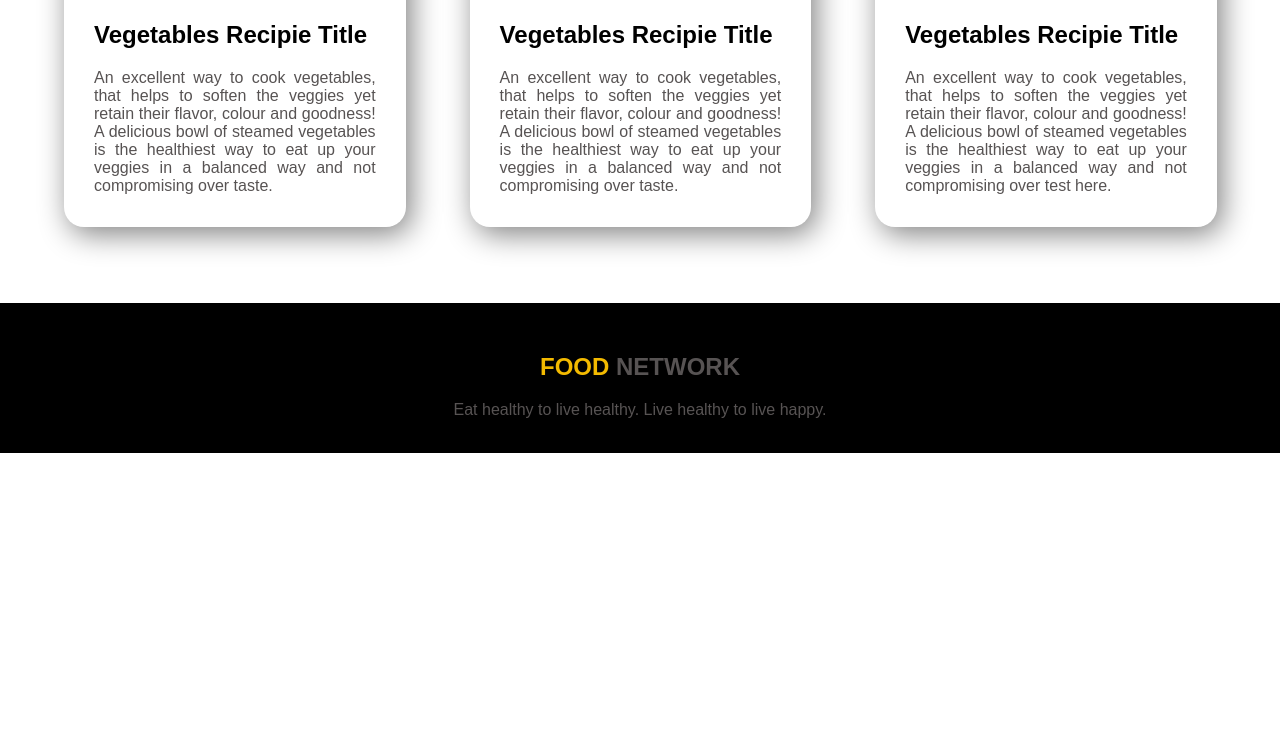
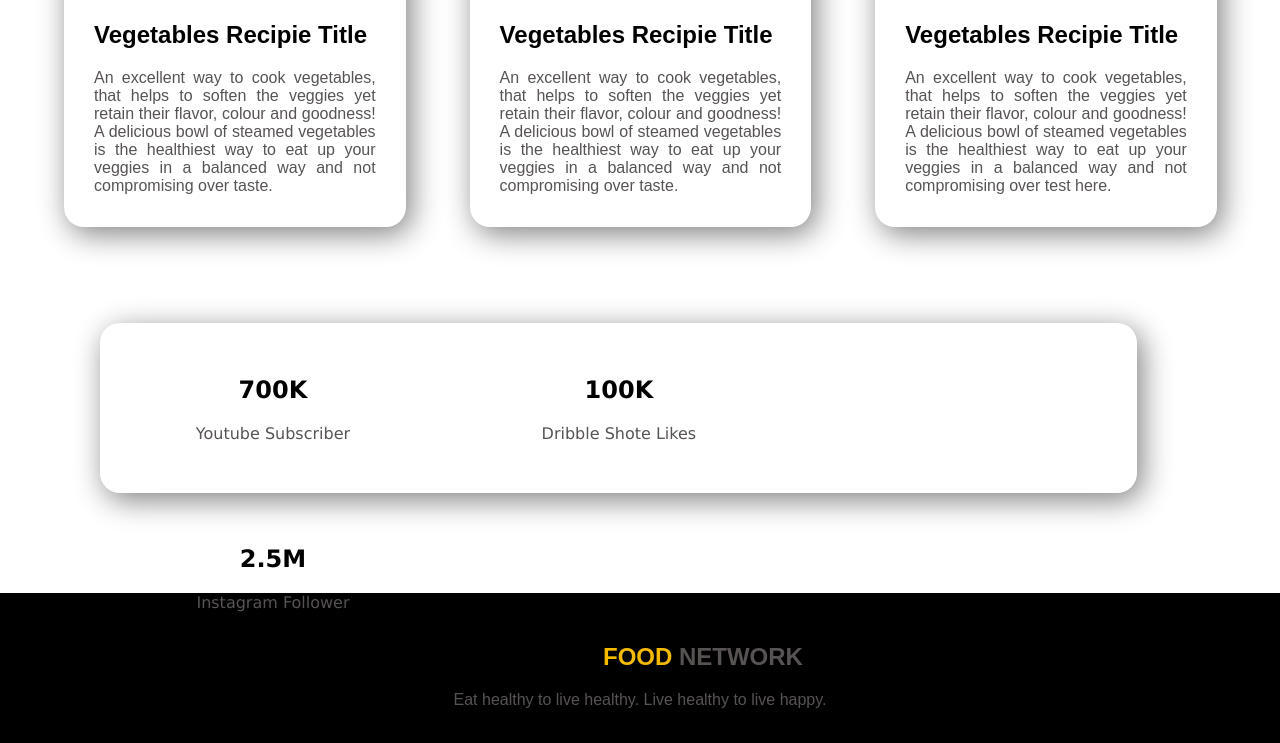
Before and after one commit to Shafiqulgit/first-assinment, a plain HTML site: page index.html in a window 1280 px wide. Shown: the part 1643-2386 px from the top of the page. Before the commit the page ends 2096 px from the top, so only its background shows below. Drawn offline with Linux system fonts and the light colour scheme.

Commit message:
subscriber flower likes option added

```diff
--- a/index.html
+++ b/index.html
@@ -97,7 +97,24 @@
     <br />
     <!-- end 3rd step -->
 
-    <!-- 4th step -->
+    <!-- 4th -->
+    <section class="container-step">
+      <div class="likes">
+        <h2>700K</h2>
+        <p id="aligen">Youtube Subscriber</p>
+      </div>
+      <div class="likes">
+        <h2>100K</h2>
+        <p id="aligen">Dribble Shote Likes</p>
+      </div>
+      <div class="likes">
+        <h2>2.5M</h2>
+        <p id="aligen">Instagram Follower</p>
+      </div>
+    </section>
+    <!-- end <i class="fa fa-thermometer-4" aria-hidden="true"></i>th step -->
+
+    <!-- 5th step -->
     <div class="main-footer">
       <footer>
         <div class="footer-d">
@@ -107,6 +124,6 @@
       </footer>
     </div>
 
-    <!-- end 4th step -->
+    <!-- end 5th step -->
   </body>
 </html>
--- a/style.css
+++ b/style.css
@@ -76,6 +76,37 @@ p {
   height: 250px;
 }
 
+/* 5th */
+/* 4th step */
+.container-step {
+  width: 81%;
+  height: 170px;
+  margin: 120px 100px 100px 100px;
+  border-radius: 20px;
+  box-shadow: 5px 7px 30px gray;
+  font-family: Verdana, Geneva, Tahoma, sans-serif;
+}
+
+.likes {
+  float: left;
+  width: 27%;
+  padding: 33px;
+  text-align: center;
+  font-weight: bolder;
+}
+
+.likes:hover {
+  background: darkgray;
+  border-radius: 10px;
+  margin: 1px 0 7px 3px;
+}
+
+#aligen {
+  text-align: center;
+  font-weight: 200;
+}
+/* end 4th step */
+
 /* end 3rd step */
 
 .footer-d {
```
